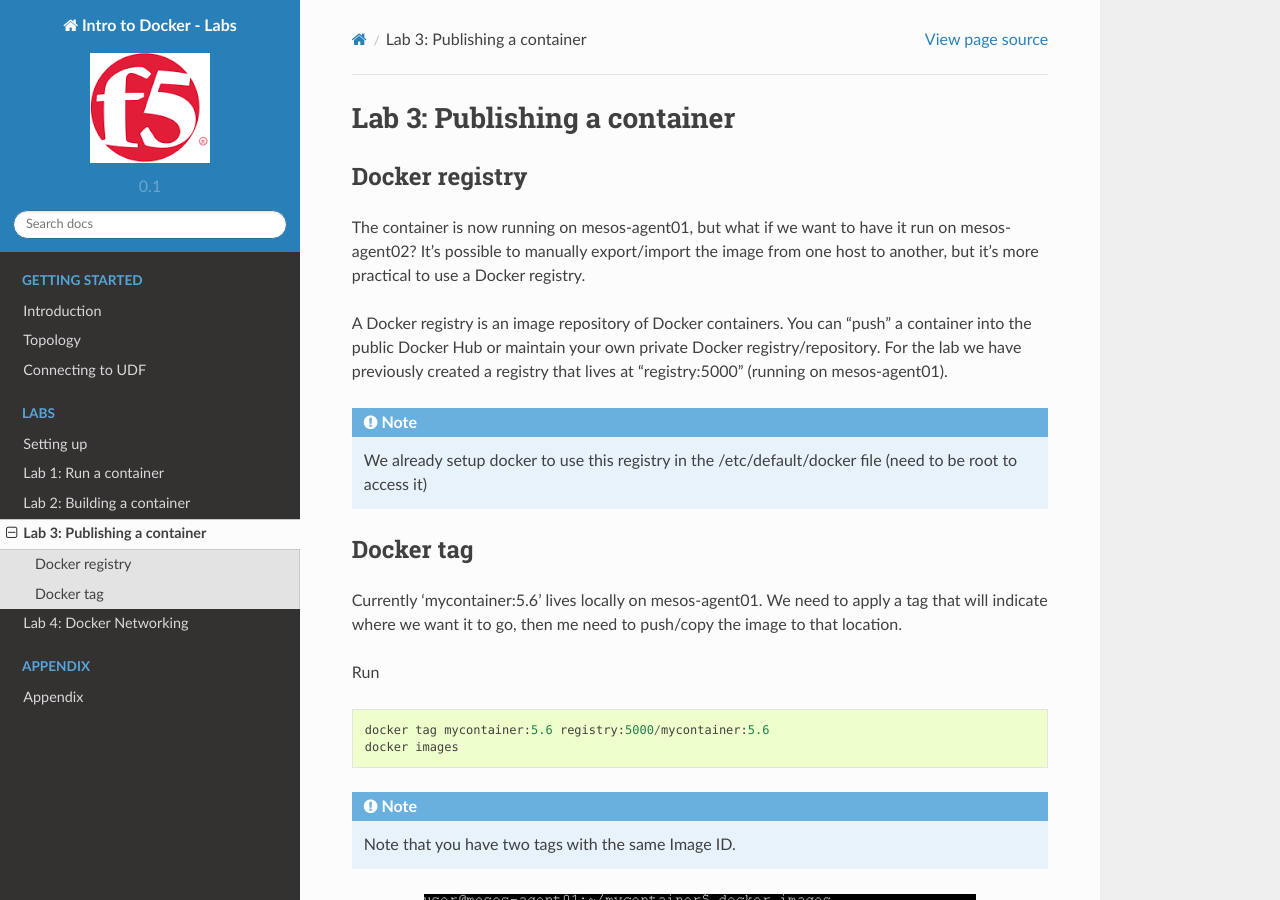
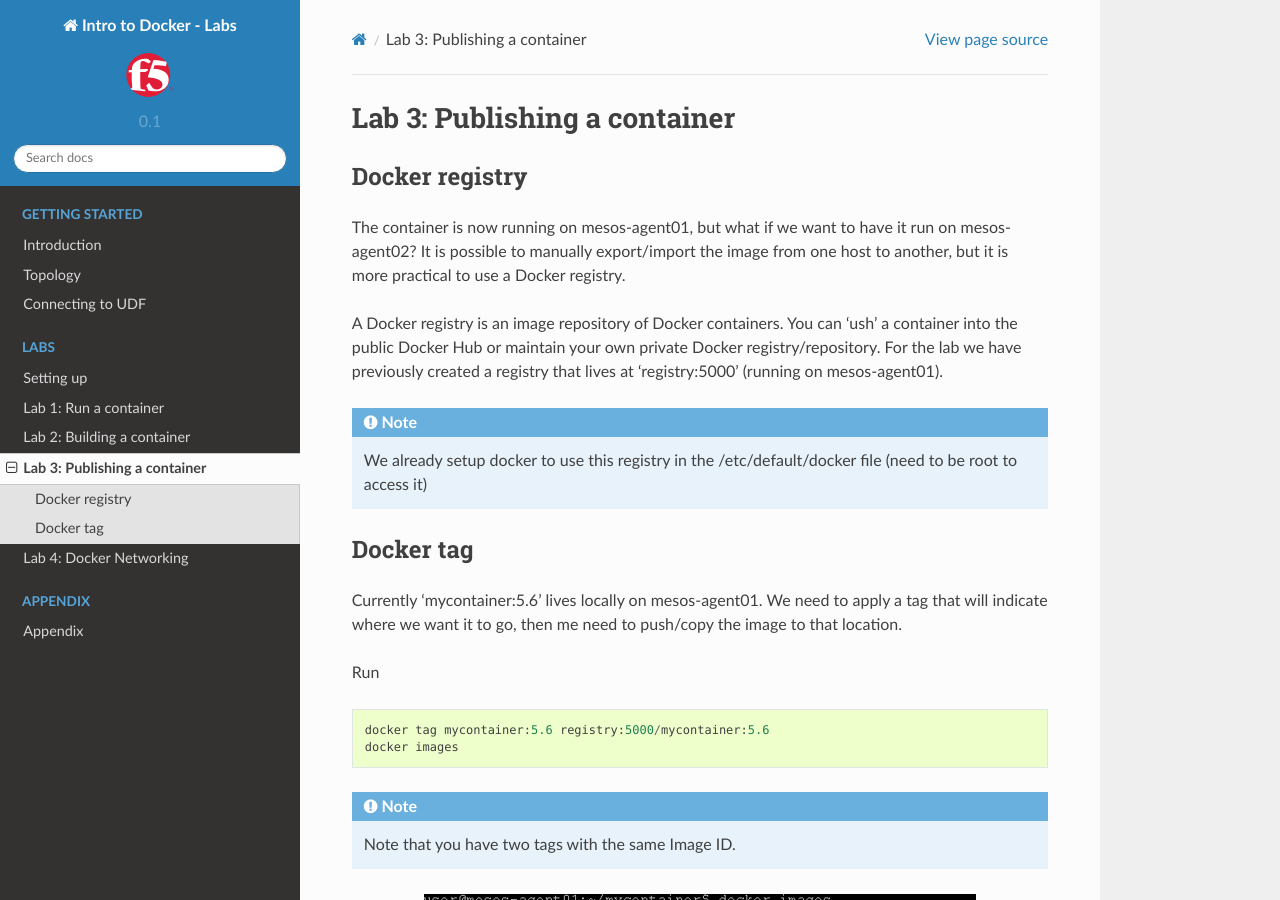
Before and after one commit to nmenant/Intro-Docker-lab-F5-ISCFY17, a Sphinx documentation site: the page built from docs/labs/lab3.rst, in a window 1280 px wide and 900 px high. Built offline with Sphinx 7.4.7 and the Read the Docs theme 2.0.0, drawn with Linux system fonts in a browser that asks for light colours; some of the changed text lies outside the part shown.

Commit message:
update F5 logo and removed the myapp container from lab3 so that it doesn t conflict with advanced lab

```diff
--- a/docs/conf.py
+++ b/docs/conf.py
@@ -141,7 +141,7 @@
 # The name of an image file (relative to this directory) to place at the top
 # of the sidebar.
 #
-html_logo = 'images/f5-logo.png'
+html_logo = 'images/f5-logo.svg'
 
 # The name of an image file (relative to this directory) to use as a favicon of
 # the docs.  This file should be a Windows icon file (.ico) being 16x16 or 32x32
--- a/docs/labs/lab3.rst
+++ b/docs/labs/lab3.rst
@@ -5,10 +5,10 @@
 ---------------
 
 The container is now running on mesos-agent01, but what if we want to have it run on mesos-agent02?
-It’s possible to manually export/import the image from one host to another, but it’s more practical to use a Docker registry.
+It is possible to manually export/import the image from one host to another, but it is more practical to use a Docker registry.
 
-A Docker registry is an image repository of Docker containers.  You can “push” a container into the public Docker Hub or maintain your own private Docker registry/repository.
-For the lab we have previously created a registry that lives at “registry:5000” (running on mesos-agent01).
+A Docker registry is an image repository of Docker containers.  You can 'ush' a container into the public Docker Hub or maintain your own private Docker registry/repository.
+For the lab we have previously created a registry that lives at 'registry:5000' (running on mesos-agent01).
 
 .. note::
 
```
Also changed, not shown: other parts of docs/labs/lab3.rst (+15 -0 lines), docs/images/f5-logo.svg (added).
